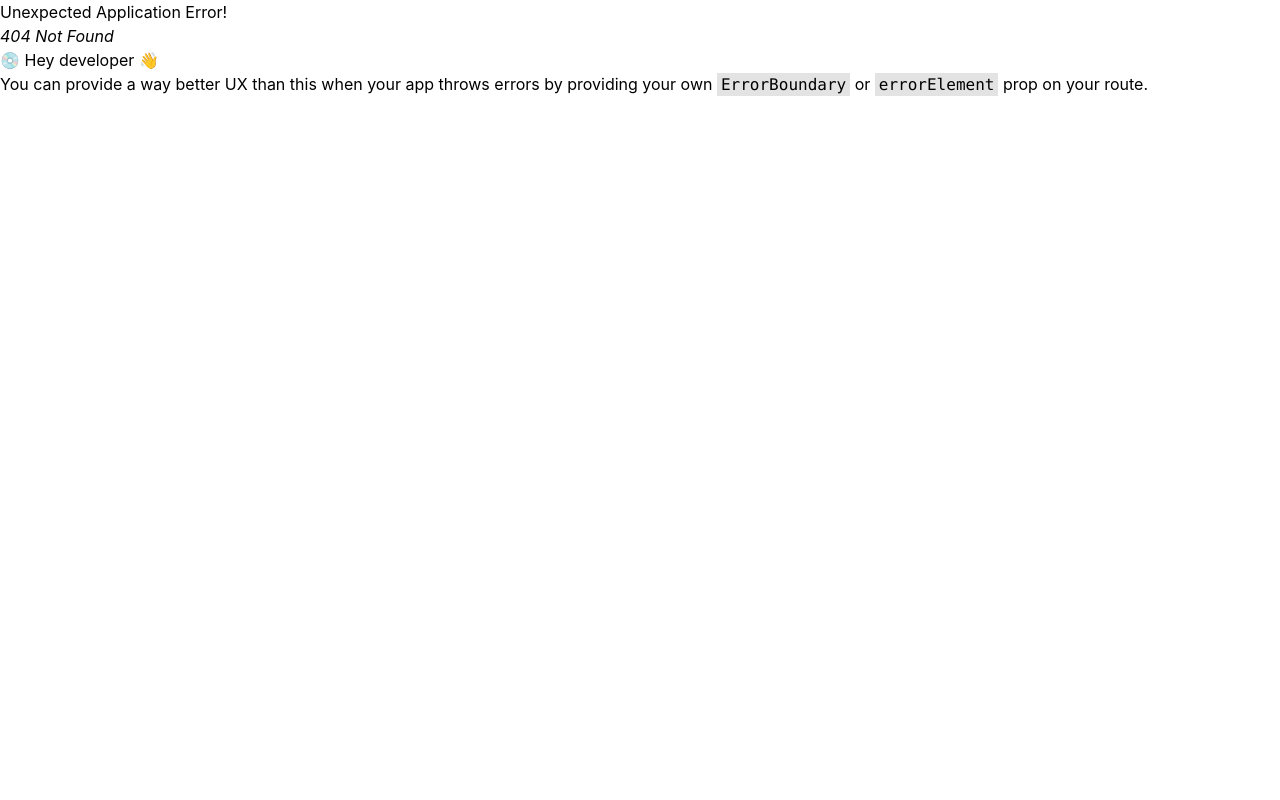
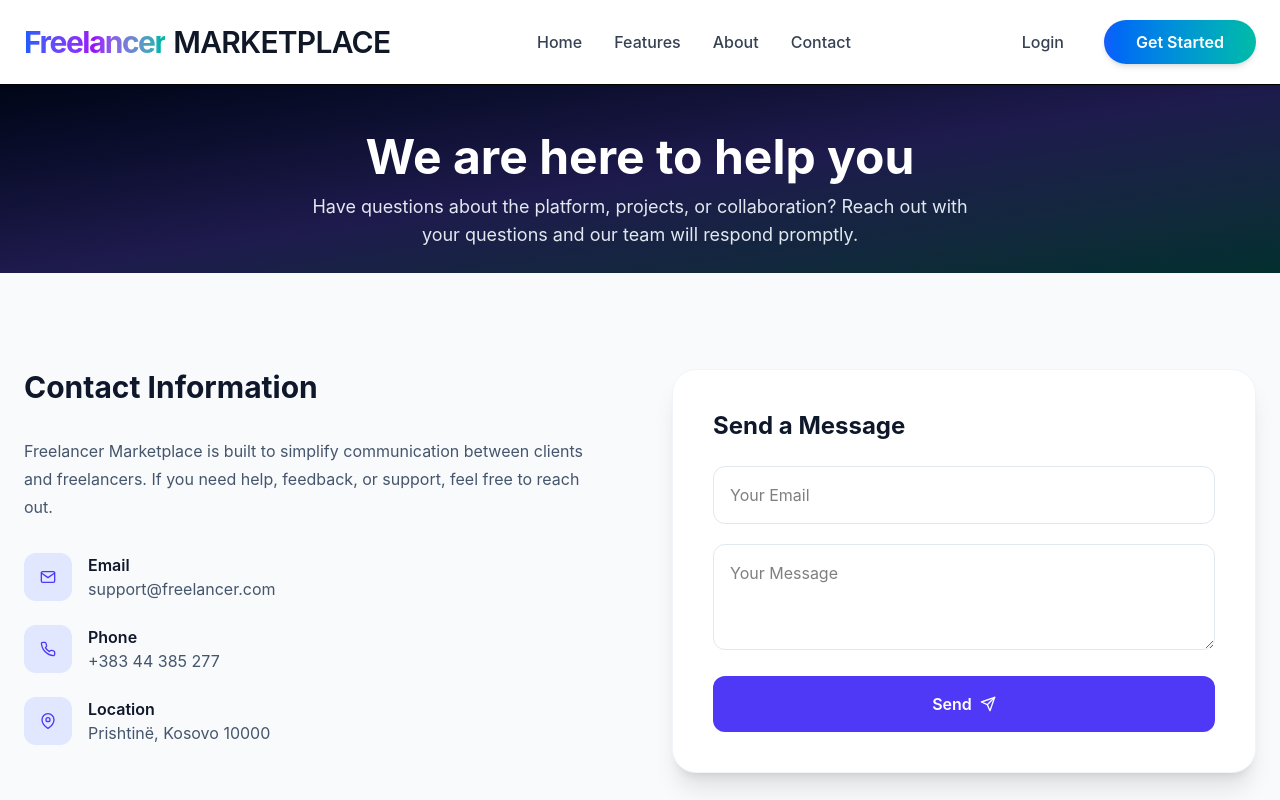
Before and after one commit to ertihoxha5/Freelancer-MarketPlace, a React (Vite) app in the folder frontend/: page /contact in a window 1280 px wide. Before the commit this address had no page. Shown: the top 800 px of the page. Built offline with nearby package versions, Linux system fonts and the light colour scheme.

Commit message:
add contact page and navigation link

```diff
--- a/frontend/src/components/Footer.jsx
+++ b/frontend/src/components/Footer.jsx
@@ -28,6 +28,7 @@ const Footer = () => {
               <Link to="/about" className="block hover:text-white">About Us</Link>
               <a href="#" className="block hover:text-white">Blog</a>
               <a href="#" className="block hover:text-white">Careers</a>
+              <a href="/contact" className="block hover:text-white">Contact</a>
             </div>
           </div>
 
--- a/frontend/src/components/Header.jsx
+++ b/frontend/src/components/Header.jsx
@@ -16,7 +16,7 @@ const Header = () => {
           <Link to="/" className="hover:text-blue-600 transition-colors">Home</Link>
           <Link to="/features" className="hover:text-blue-600 transition-colors">Features</Link>
           <Link to="/about" className="hover:text-blue-600 transition-colors">About</Link>
-          <a href="#" className="hover:text-blue-600 transition-colors">Contact</a>
+          <Link to="/contact" className="hover:text-blue-600 transition-colors">Contact</Link>
         </div>
 
         <div className="flex items-center gap-x-4">
--- a/frontend/src/main.jsx
+++ b/frontend/src/main.jsx
@@ -10,11 +10,13 @@ import ErrorPage from './pages/ErrorPage.jsx'
 import Login from './pages/Login.jsx'
 import Register from './pages/Register.jsx'
 import ForgotPassword from './pages/ForgotPassword.jsx'
+import Contact from './pages/Contact.jsx'
 
 // PAS IMPLEMENTIMIT TE AUTH KJO NDRYSHON, TANI VETEM SHTONI FAQET KESHTU.
 const router = createBrowserRouter([
   {path: '/', element: <LandingPage />},
   {path: '/about', element: <About />},
+  {path: '/contact', element: <Contact />},
   {path: '/features', element: <Features />},
   {path: '/login', element: <Login />},
   {path: '/register', element: <Register />},
--- /dev/null
+++ b/frontend/src/pages/Contact.jsx
@@ -0,0 +1,73 @@
+import React from "react";
+import Header from "../components/Header";
+import Footer from "../components/Footer";
+import { FiMail, FiPhone, FiMapPin, FiSend } from "react-icons/fi";
+
+const Contact = ()=>{
+  return (
+    <div className="min-h-screen bg-white">
+      <Header/>
+      <section className="bg-gradient-to-br from-slate-950 via-indigo-950 to-teal-950 text-white py-6">
+        <div className="max-w-5xl mx-auto px-6 text-center">
+          <h1 className="mt-6 text-5xl md:text-5xl font-bold">We are here to help you</h1>
+          <p className="mt-3 text-lg text-slate-200 max-w-2xl mx-auto">
+            Have questions about the platform, projects, or collaboration?
+            Reach out with your questions and our team will respond promptly.</p>
+        </div>
+      </section>
+      <section className="py-24 bg-slate-50">
+        <div className="max-w-7xl mx-auto px-6 grid md:grid-cols-2 gap-16">
+          <div className="space-y-8">
+            <h2 className="text-3xl font-bold text-slate-900">Contact Information</h2>
+            <p className="text-slate-600 leading-7">Freelancer Marketplace is built to simplify communication between clients and freelancers. If you need help, feedback, or support, feel free to reach out.</p>
+            <div className="space-y-6">
+              <div className="flex items-center gap-4">
+                <div className="p-4 rounded-xl bg-indigo-100 text-indigo-600">
+                <FiMail/>
+                </div>
+                <div>
+                  <p className="font-semibold text-slate-900">Email</p>
+                  <p className="text-slate-600">support@freelancer.com</p>
+                </div>
+              </div>
+              <div className="flex items-center gap-4">
+                <div className="p-4 rounded-xl bg-indigo-100 text-indigo-600">
+                  <FiPhone/>
+                </div>
+                <div>
+                  <p className="font-semibold text-slate-900">Phone</p>
+                  <p className="text-slate-600">+383 44 385 277</p>
+                </div>
+              </div>
+              <div className="flex items-center gap-4">
+                <div className="p-4 rounded-xl bg-indigo-100 text-indigo-600">
+                  <FiMapPin />
+                </div>
+                <div>
+                  <p className="font-semibold text-slate-900">Location</p>
+                  <p className="text-slate-600">Prishtinë, Kosovo 10000</p>
+                </div>
+              </div>
+            </div>
+          </div>
+          <div className="bg-white p-10 rounded-3xl shadow-xl border border-slate-100">
+            <h2 className="text-2xl font-bold text-slate-900">Send a Message</h2>
+            <form className="mt-6 space-y-5">
+              <input type="email" placeholder="Your Email" className="w-full p-4 rounded-xl border border-slate-200 focus:outline-none focus:ring-2 focus:ring-indigo-500"/>
+              <textarea rows="3" placeholder="Your Message" className="w-full p-4 rounded-xl border border-slate-200 focus:outline-none focus:ring-2 focus:ring-indigo-500"/>
+              <button type="submitt" className="w-full flex items-center justify-center gap-2 bg-indigo-600 text-white py-4 rounded-xl font-semibold hover:bg-indigo-700 transition">Send<FiSend px-2/></button>
+            </form>
+          </div>
+        </div>
+      </section>
+      <section className="bg-gradient-to-r from-indigo-600 via-purple-600 to-teal-500 py-20 text-white text-center">
+        <h2 className="text-4xl font-bold">We are here to help you succeed.</h2>
+        <p className="mt-4 text-lg text-indigo-100">Whether you are a client or a freelancer, we are here to assist you every step of the way.</p>
+      </section>
+      <Footer/>
+    </div>
+  );
+};
+
+
+export default Contact;
```
